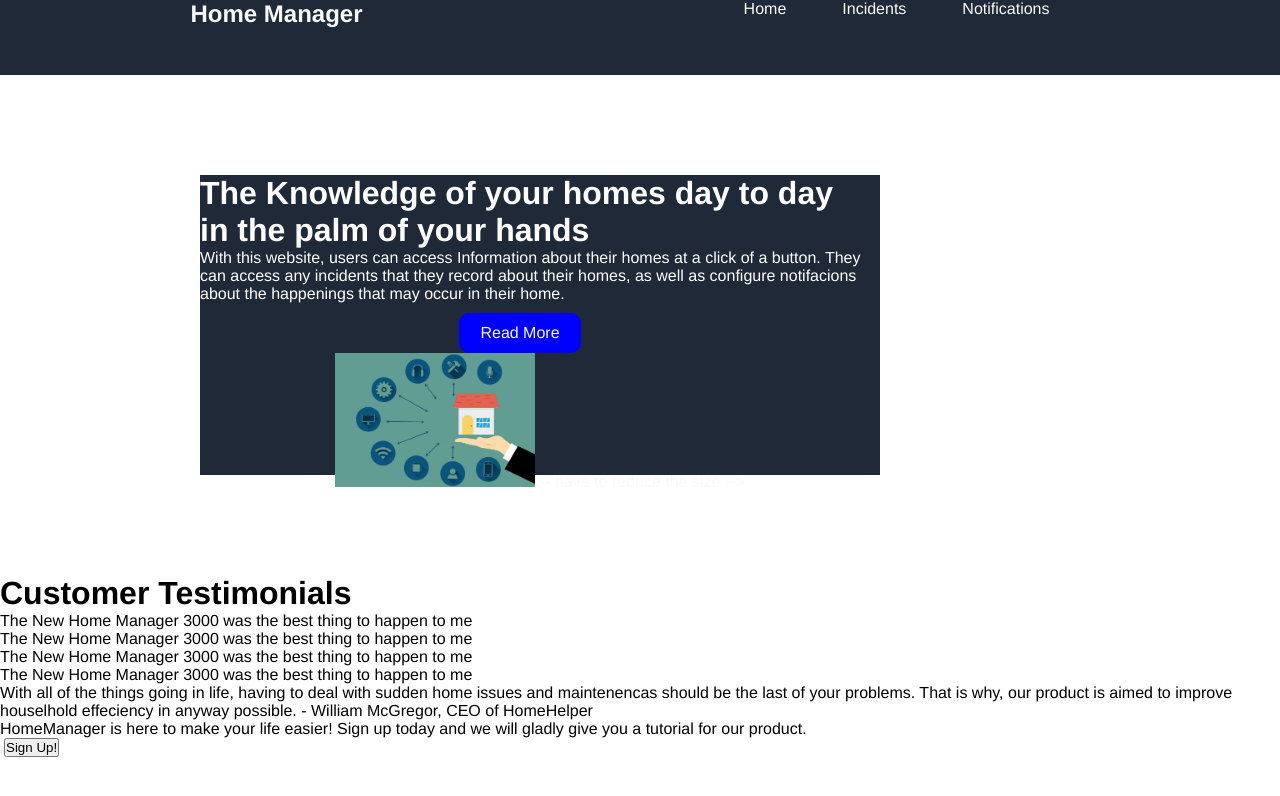
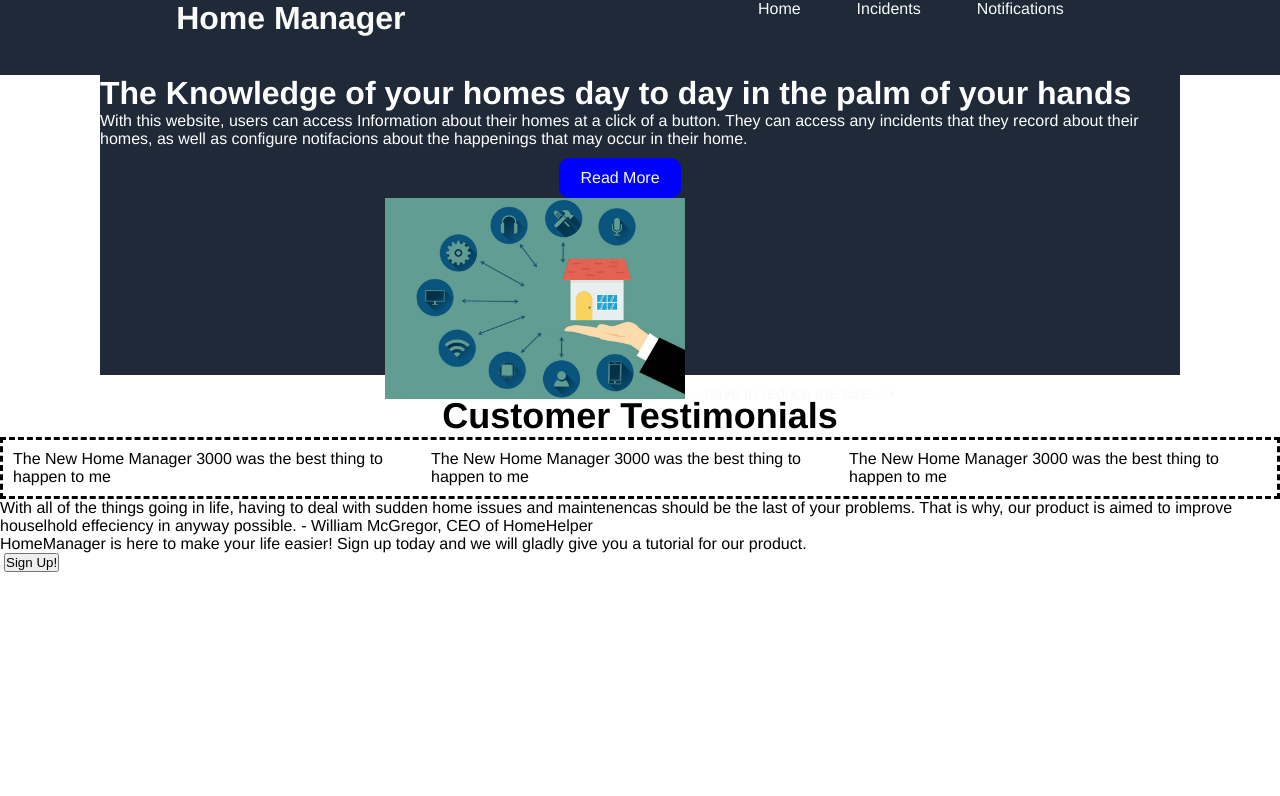
Before and after one commit to KevinMcGregor242/LandingPage, a plain HTML site: page index.html in a window 1280 px wide. Drawn offline with Linux system fonts and the light colour scheme.

Commit message:
Work on third section

```diff
--- a/index.html
+++ b/index.html
@@ -11,7 +11,7 @@
 
 
     <div class = "headercontainer">
-    <h2>Home Manager</h2>
+    <h1>Home Manager</h1>
     <ul class = "headeritems">
     <li><a href="#">Home</a></li>
     <li><a href="#">Incidents</a></li>
@@ -27,13 +27,16 @@
         <img src="./images/homemanager.jpg" alt="barberry"> -- have to reduce the size --></div>
     </div>
 
-        <h1> Customer Testimonials</h1>
+        <h2> Customer Testimonials</h2>
     <div class = "divcontainer">
-        <div class = "quotes">The New Home Manager 3000 was the best thing to happen to me</div>
-        <div class = "quotes">The New Home Manager 3000 was the best thing to happen to me</div>
-        <div class = "quotes">The New Home Manager 3000 was the best thing to happen to me</div>
-        <div class = "quotes">The New Home Manager 3000 was the best thing to happen to me</div>
-        </div>
+        <div class = "quote1">
+            <p>The New Home Manager 3000 was the best thing to happen to me</p></div>
+            <div class = "quote2">
+            <p>The New Home Manager 3000 was the best thing to happen to me</p></div>
+            <div class = "quote3">
+            <p>The New Home Manager 3000 was the best thing to happen to me</p></div>
+            </div>
+            </div>
     <div class ="textcontainer3">
         <text>With all of the things going in life, having to deal with sudden home issues and maintenencas should be the last of your problems. That is why, our product is aimed to improve houselhold effeciency in anyway possible.</text>
         <text>- William McGregor, CEO of HomeHelper</text>
--- a/styles.css
+++ b/styles.css
@@ -41,11 +41,8 @@ a{
 .headercontainer2{
    display: flex;
    color: #F9FAF8;
-   margin-right: 75px;
-
-   margin: 100px;
-   margin-left: 200px;
-   margin-right: 400px;
+   margin-left: 100px;
+   margin-right: 100px;
    height: 300px;
    flex-direction: column;
    align-items: center;
@@ -67,8 +64,8 @@ a{
 }
 
 img{
-    max-height: 200px;
-    max-width: 200px;
+    max-height: 300px;
+    max-width: 300px;
     object-fit: cover;
 
 
@@ -83,3 +80,15 @@ img{
     background-color:blue;
 
 }
+.divcontainer{
+    display: flex;
+    justify-content: space-between;
+    border-style: dashed;
+    padding: 10px;
+    text-align: left;
+}
+h2{
+    text-align: center;
+    font-size: 36px;
+   margin-top: 20px;
+}
```
